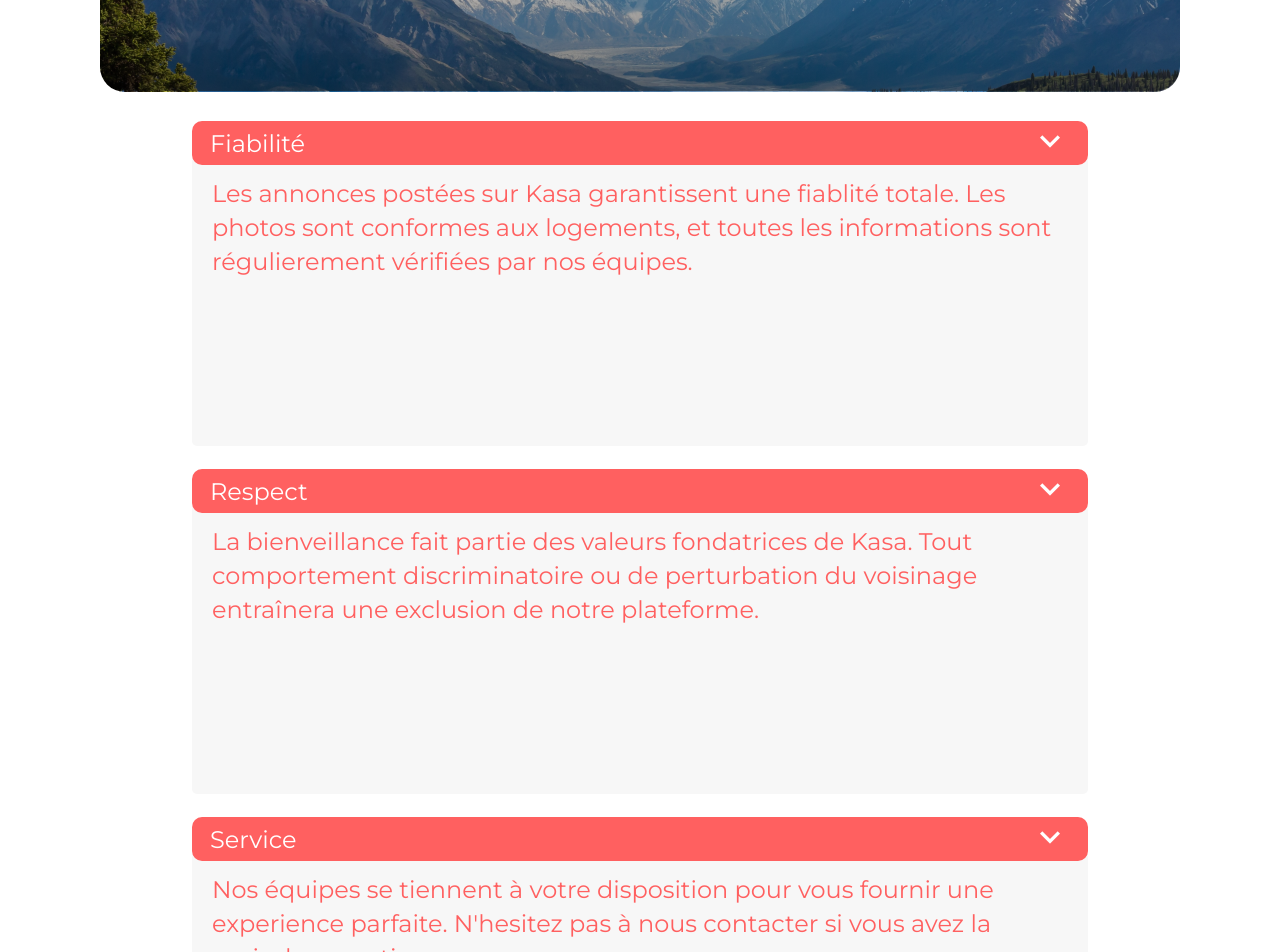
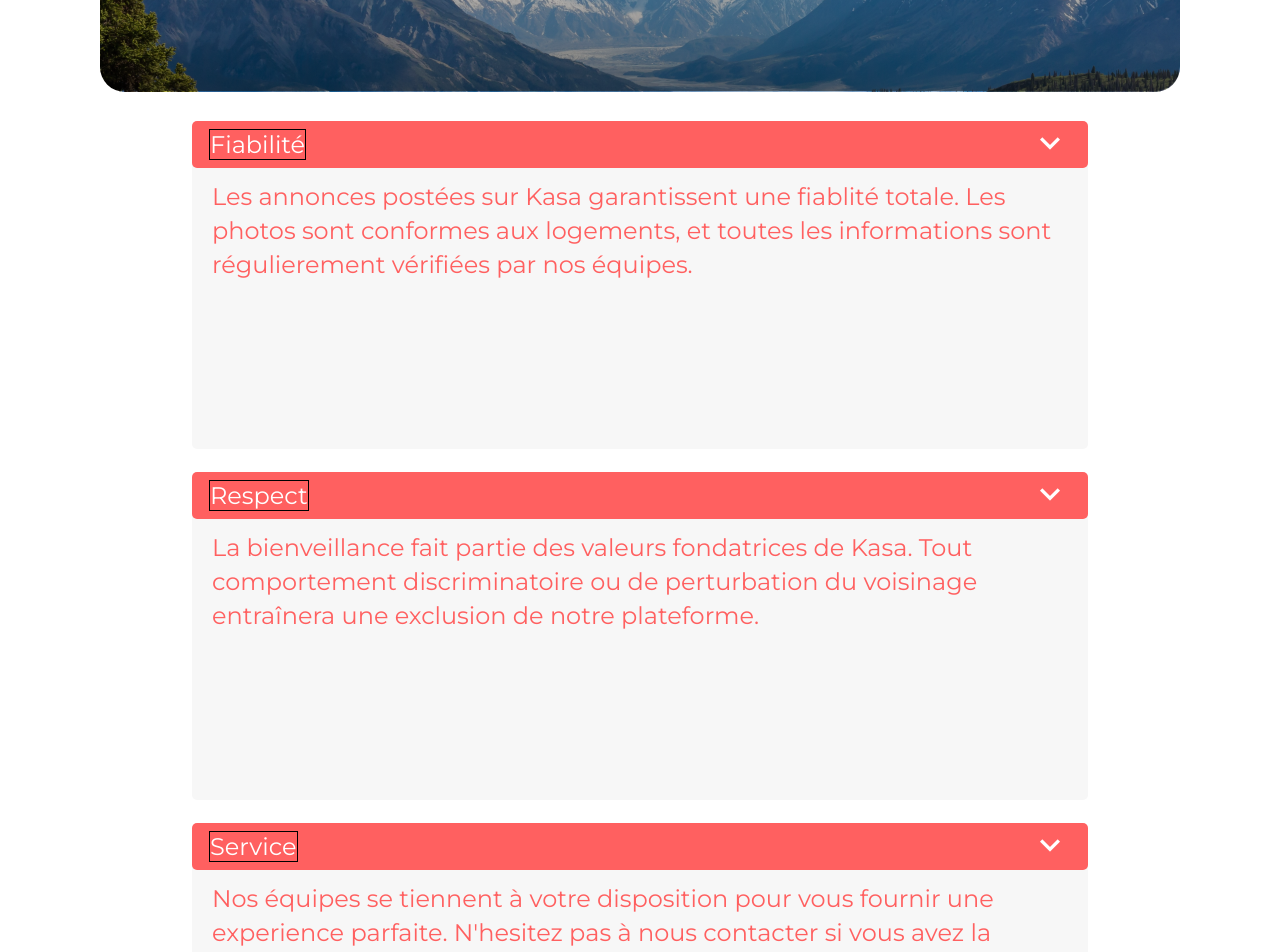
Before and after one commit to melaniemdm/kasa-oc, a React (Create React App) app: page /#/propos in a window 1280 px wide. Shown: the part 300-1252 px from the top of the page. Built offline with nearby package versions, Linux system fonts and the light colour scheme.

Commit message:
fix(js & css) style containerRed

```diff
--- a/src/components/ContainerOfInformation/index.js
+++ b/src/components/ContainerOfInformation/index.js
@@ -6,9 +6,9 @@ function ContainerOfInformation(props) {
 
     return (
 <div>
-        <div id={"titleCard"+props.name} className="containertitle">
+        <div id={"titleCard"+props.name} className={"containertitle"+props.className }>
 
-          <div className="titleSectionLogement titleSectionPropos">
+          <div className={props.className}>
            {props.label}</div>
             <Collapse name={props.name}/>
         </div>
--- a/src/components/ContainerOfInformation/style.scss
+++ b/src/components/ContainerOfInformation/style.scss
@@ -1,37 +1,40 @@
-@import '../../styles/communs.scss';
+@import "../../styles/communs.scss";
 
-.containertitle  {
+.containertitlecontainerLogementInfo {
+  height:52px;
+  border-radius: 10px;
   position: relative;
   background: #ff6060;
   color: #ffffff;
   display: flex;
   align-items: center;
   justify-content: space-between;
-  border-radius: 10px;
   cursor: pointer;
   margin-top: 23px;
 }
-
-
-.titleSectionLogement{
-  font-size:18px;
+.containertitlecontainerPropos {
+  height:47px;
+  border-radius: 5px;
+  position: relative;
+  background: #ff6060;
+  color: #ffffff;
   display: flex;
+  align-items: center;
   justify-content: space-between;
-  margin-left: 18px;
+  cursor: pointer;
+  margin-top: 23px;
 }
-.titleSectionPropos{
-  font-size:24px;
-  display: flex;
-  justify-content: space-between;
-  margin-left: 18px;
-}
-#textOfFiabilite, #textOfRespect, #textOfService, #textOfResponsabilite{
-  font-size:24px;
+#textOfFiabilite,
+#textOfRespect,
+#textOfService,
+#textOfResponsabilite {
+  font-size: 24px;
   border-radius: 5px;
 }
 
-#textOfDescribe, #textOfEquipement{
-  font-size:18px;
+#textOfDescribe,
+#textOfEquipement {
+  font-size: 18px;
   border-radius: 10px;
 }
 .textOf {
@@ -42,28 +45,35 @@
   position: relative;
   display: flex;
   align-items: flex-start;
-  padding:20px;
+  padding: 20px;
   margin-top: -8px;
   line-height: 142.6%;
-  height:249px;
+  height: 249px;
 }
 
 @media #{$small-down} {
-  .containertitle{
-  height: 30px;
+  .containertitle {
+    //height: 30px;
     margin-top: 20px;
   }
-.titleSectionLogement, .titleSectionPropos {
+  .titleSectionLogement,
+  .titleSectionPropos {
     margin-left: 13px;
-  font-size:13px;
+    font-size: 13px;
   }
 
-#textOfFiabilite, #textOfRespect, #textOfService, #textOfResponsabilite, #textOfDescribe, #textOfEquipement{
-  font-size:12px;
-  border-radius:5px;
+  #textOfFiabilite,
+  #textOfRespect,
+  #textOfService,
+  #textOfResponsabilite,
+  #textOfDescribe,
+  #textOfEquipement {
+    font-size: 12px;
+    border-radius: 5px;
   }
 
-.containertitleLogement, .containertitlepropos{
-  border-radius:5px;
+  .containertitleLogement,
+  .containertitlepropos {
+    border-radius: 5px;
   }
 }
--- a/src/components/ContainerOfInformationLogement/index.js
+++ b/src/components/ContainerOfInformationLogement/index.js
@@ -27,8 +27,8 @@ function ContainerOfInformationLogement(props) {
   return (
     <div className="containerlogement">
 
-     <ContainerOfInformation id="description" name ="Describe" label="Description" textCard={texteCard} />
-     <ContainerOfInformation id="equipement" name ="Equipement" label="Equipement" textCard={listeCard} />
+     <ContainerOfInformation id="description" name ="Describe" label="Description" textCard={texteCard} className="containerLogementInfo"/>
+     <ContainerOfInformation id="equipement" name ="Equipement" label="Equipement" textCard={listeCard} className="containerLogementInfo"/>
 
         </div>
   );
--- a/src/components/ContainerOfInformationLogement/style.scss
+++ b/src/components/ContainerOfInformationLogement/style.scss
@@ -10,6 +10,14 @@
 ul {
   list-style: none;
 }
+.containerLogementInfo{
+  outline: 1px solid black;
+  font-size:18px;
+  display: flex;
+  justify-content: space-between;
+  margin-left: 18px;
+
+}
 
 @media #{$medium-down} {
   .containerlogement {
--- a/src/pages/ProposPages/index.js
+++ b/src/pages/ProposPages/index.js
@@ -17,10 +17,10 @@ function ProposPages (){
     <div>
     <BannerPropos/>
     <div className="containerAProposDetail">
-    <ContainerOfInformation id="fiabilite" name ="Fiabilite" label="Fiabilité" textCard={textOfFiabilite} />
-    <ContainerOfInformation id="respect" name ="Respect" label="Respect" textCard={textOfRespect} />
-    <ContainerOfInformation id="service" name ="Service" label="Service" textCard={textOfService} />
-    <ContainerOfInformation id="responsabilite" name ="Responsabilite" label="Responsabilite" textCard={textOfResponsabilite} />
+    <ContainerOfInformation id="fiabilite" name ="Fiabilite" label="Fiabilité" textCard={textOfFiabilite} className="containerPropos"/>
+    <ContainerOfInformation id="respect" name ="Respect" label="Respect" textCard={textOfRespect} className="containerPropos"/>
+    <ContainerOfInformation id="service" name ="Service" label="Service" textCard={textOfService} className="containerPropos"/>
+    <ContainerOfInformation id="responsabilite" name ="Responsabilite" label="Responsabilite" textCard={textOfResponsabilite} className="containerPropos"/>
 
             </div>
             <Footer/>
--- a/src/pages/ProposPages/style.scss
+++ b/src/pages/ProposPages/style.scss
@@ -9,6 +9,14 @@
   margin-right: 15%;
   min-height: 60vh;
 }
+.containerPropos{
+  outline:1px solid black;
+  font-size:24px;
+  display: flex;
+  justify-content: space-between;
+  margin-left: 18px;
+}
+
 @media #{$small-down} {
   .containerAProposDetail {
     min-height: 45vh;
```
Also changed, not shown: src/pages/Home/index.js (line endings or trailing spaces). Lines whose indentation alone changed are shown as unchanged.
